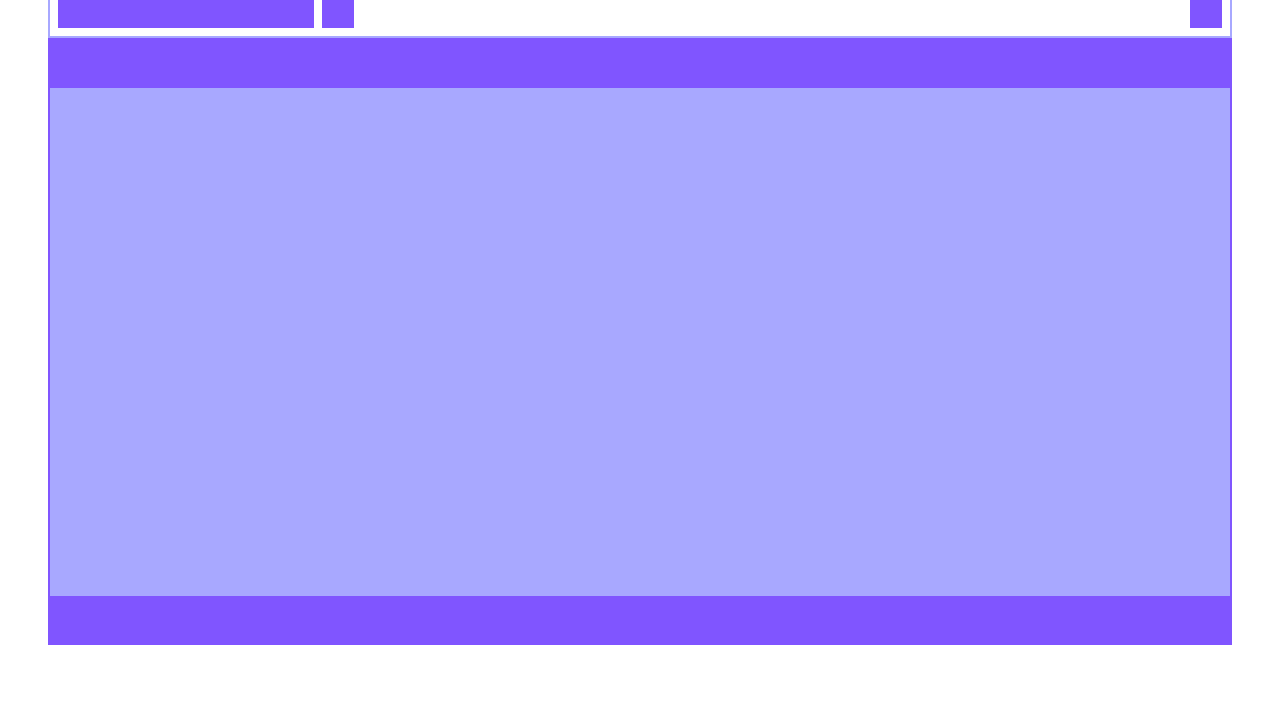
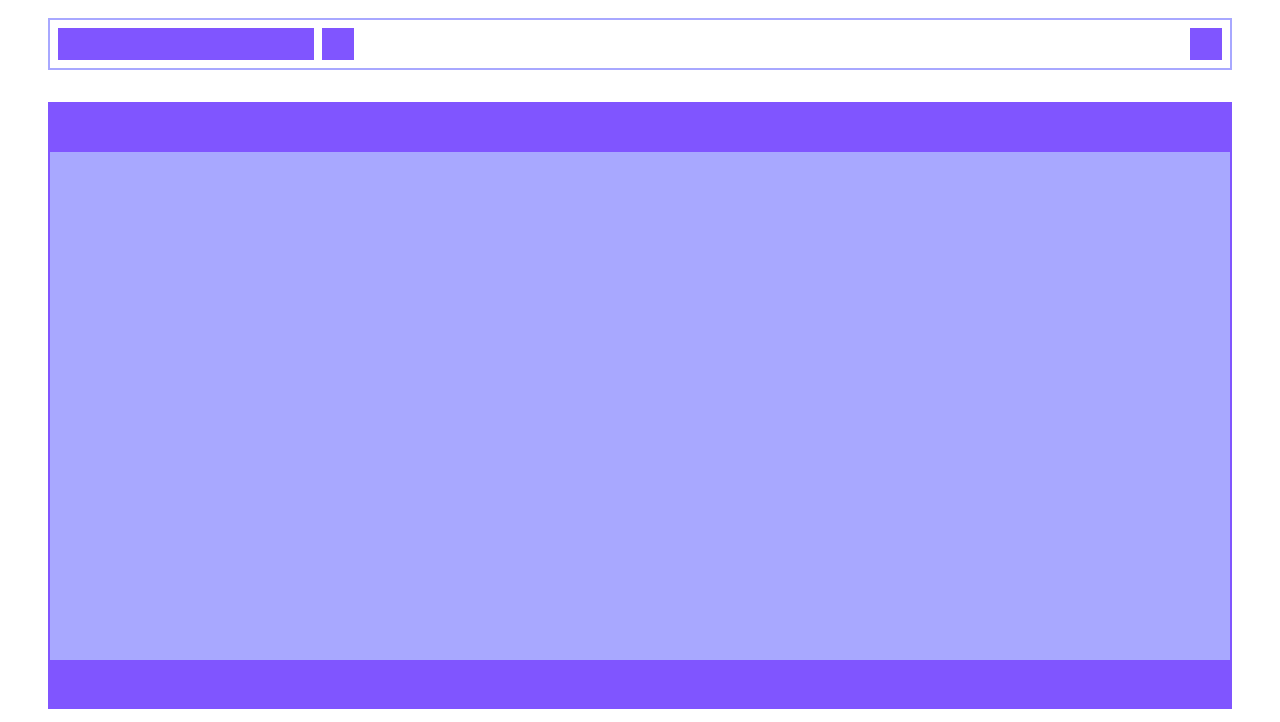
Before and after one commit to RuslanIbragimov5/admin-panel-makeup, a plain HTML site: page index.html in a window 1280 px wide. Shown: the part 78-800 px from the top of the page. Drawn offline with Linux system fonts and the light colour scheme.

Commit message:
Забыл добавить стиль container__filter-row

```diff
--- a/style.css
+++ b/style.css
@@ -16,6 +16,9 @@ html,
   font-size: 26px;
   line-height: 32px;
   letter-spacing: -0.2px;
+}
+.container__filter-row {
+  margin: 32px 0px;
 }
 .filter-row {
   display: flex;
```
